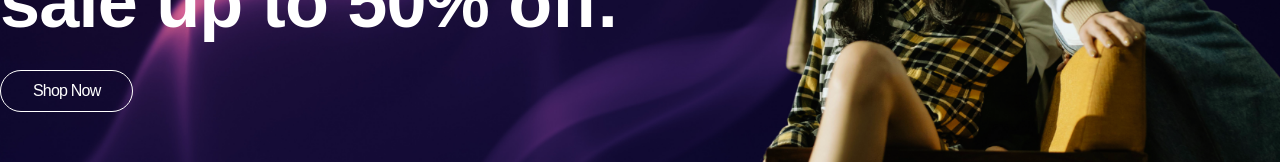
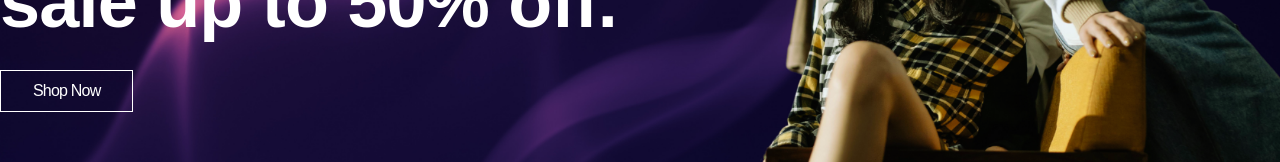
Before and after one commit to alexmortelsison/yana, a Next.js app: page / in a window 1280 px wide. Shown: the part 542-704 px from the top of the page. Built offline with nearby package versions, Linux system fonts and the light colour scheme.

Commit message:
updated shop now button

```diff
--- a/app/components/Hero.tsx
+++ b/app/components/Hero.tsx
@@ -18,7 +18,7 @@ export default function Hero() {
           <p className="text-7xl font-extrabold">
             Get your special sale up to 50% off.
           </p>
-          <button className="border mt-8 px-8 py-2 rounded-full hover:bg-purple-500 cursor-pointer hover:font-bold">
+          <button className="border mt-8 px-8 py-2 hover:bg-purple-500 cursor-pointer hover:font-bold">
             Shop Now
           </button>
         </div>
```
